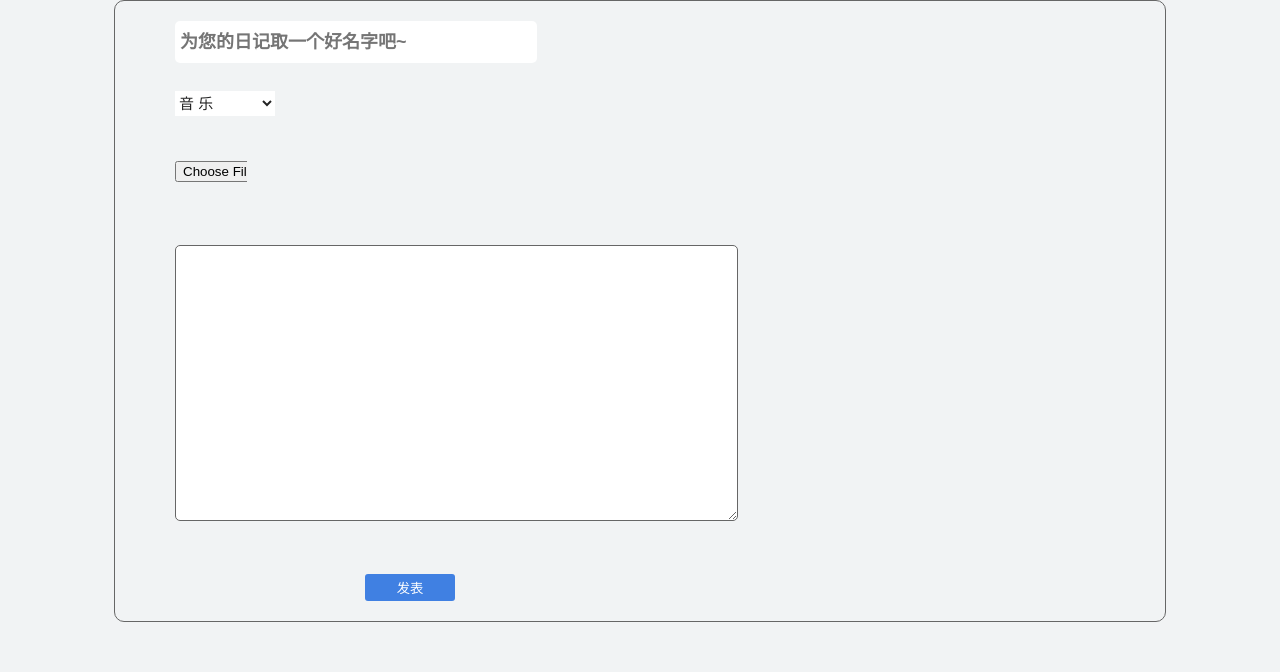
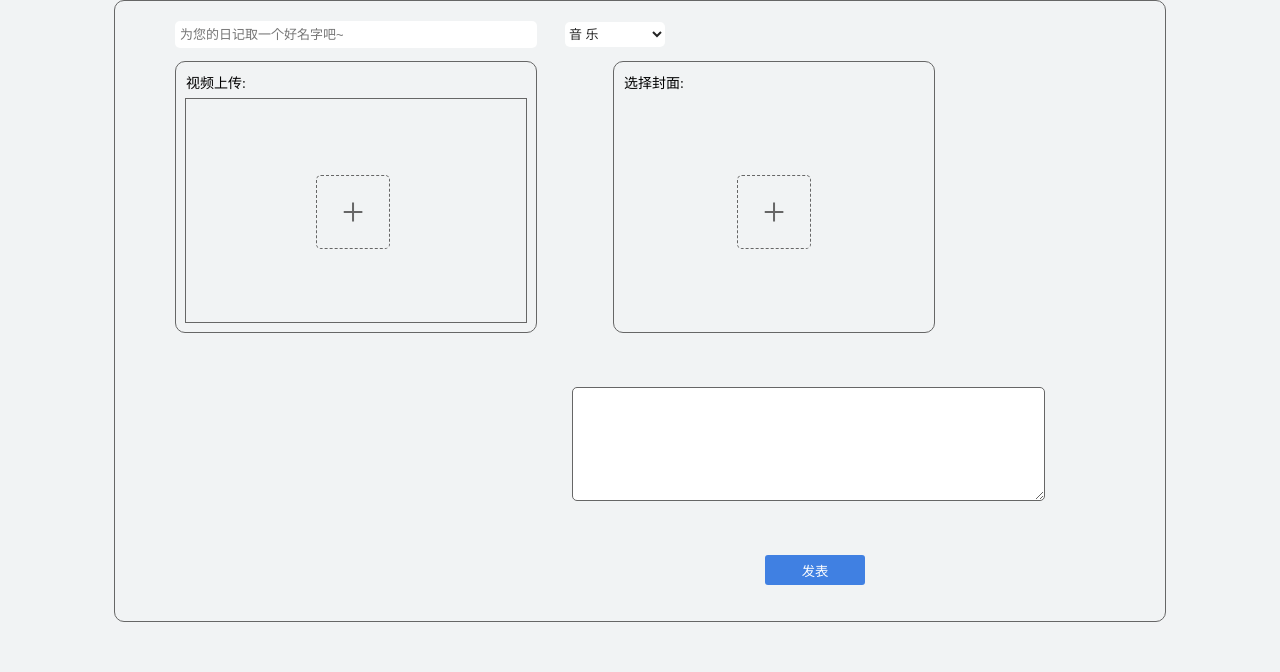
Before and after one commit to Gary0719/DjangoWeb, a Django app: page /essay/post in a window 1280 px wide. Shown: the part 152-824 px from the top of the page. Run offline with Django 3.2, Linux system fonts and the light colour scheme; parts of the project's set-up code (start-up, migrations or seed data) failed here and were passed over.

Commit message:
add video

```diff
--- a/M_community/essay/models.py
+++ b/M_community/essay/models.py
@@ -1,3 +1,4 @@
+from django.conf import settings
 from django.db import models
 
 # Create your models here.
@@ -8,8 +9,9 @@ class Essay(models.Model):
     title = models.CharField(max_length=100,verbose_name='标题')
     classify = models.CharField(max_length=1,verbose_name='话题')
     content = models.CharField(max_length=500,verbose_name='描述')
-    image = models.ImageField(verbose_name='附图')
+    image = models.ImageField(verbose_name='封面')
     author = models.ForeignKey(User,verbose_name='作者')
+    video = models.CharField(max_length=100,verbose_name='视频URL',default='')
     create_time = models.DateTimeField(auto_now_add=True,verbose_name='创建时间')
     update_time = models.DateTimeField(auto_now=True,verbose_name='更新时间')
     is_active = models.BooleanField(default=True)
--- a/M_community/essay/templates/essay/postEssay.html
+++ b/M_community/essay/templates/essay/postEssay.html
@@ -28,9 +28,20 @@
             </select>
         </div>
         <div id="content">
-            <img src="" id="show">
-            <input type="file" accept="image/png,image/jpeg,image/jpg" name="essayPicture" id="essayPicture" class="myessay">
-            <textarea name="content_text" class="myessay" id="content_text" cols="60" rows="15"></textarea>
+            <div id="pic">
+                <input type="file" accept="image/png,image/jpeg,image/jpg" name="essayPicture" id="essayPicture" class="myessay">
+                <span>选择封面:</span>
+                <div id="plus_1">+</div>
+            </div>
+            <textarea name="content_text" id="content_text" cols="50" rows="6"></textarea>
+        </div>
+
+        <div id="video_content">
+            <span>视频上传:</span>
+            <div id="video_show">
+                <input type="file" accept="video/*" id="upload_video">
+                <div id="plus">+</div>
+            </div>
         </div>
         <button id="send">发表</button>
     </div>
--- a/M_community/essay/views.py
+++ b/M_community/essay/views.py
@@ -8,6 +8,7 @@ from django.db.models import F
 from django.http import JsonResponse
 from django.shortcuts import render
 
+from community_token.views import check_login
 from essay.models import Essay, Comment
 from user.models import User
 # Create your views here.
@@ -36,54 +37,52 @@ def post_essay(request):
     if request.method == 'GET':
         return render(request,'essay/postEssay.html')
     elif request.method == 'POST':
-        token = request.META.get('HTTP_AUTHORIZATION')  # 获取请求头
-        if not token:
-            return JsonResponse({'code': 219, 'data': '当前未登录!'})
         try:
+            # 由于无法在请求头中设置token, 将token和username加入formdata动态表单中
+            # 如果token中的username和username字段的值相等, 再进一步获取数据
+            # 如果不相等, 给前端返回当前未登录的消息
+            # 若在检验token时发生错误, 则也给前端返回当前未登录的消息
+            username = request.POST.get('username')
+            token = request.POST.get('token')
             res = jwt.decode(token, key=settings.JWT_TOKEN_KEY, algorithms='HS256')
+            username_ = res['username']
+            if username_ == username:
+                user = User.objects.get(username=username)
+                if not os.path.exists(settings.MEDIA_ROOT + '/' + user.username):
+                    os.makedirs(settings.MEDIA_ROOT + '/' + user.username)
+                user_path = settings.MEDIA_ROOT + '/' + user.username
+                image_file = request.FILES['image_file']
+                video_file = request.FILES['video_file']
+                title = request.POST.get('title')
+                select = request.POST.get('select')
+                text = request.POST.get('text')
+                file_name_1 = os.path.join(user_path,image_file.name)
+                with open(file_name_1,'wb') as f:
+                    data = image_file.file.read()
+                    f.write(data)
+                file_name_2 = os.path.join(user_path,video_file.name)
+                with open(file_name_2,'wb') as f:
+                    data = video_file.file.read()
+                    f.write(data)
+                essay = Essay.objects.create(
+                    title=title,
+                    classify=select,
+                    content=text,
+                    image='/static/files/' + user.username + '/' + image_file.name,
+                    video='/static/files/' + user.username + '/' + video_file.name,
+                    author=user
+                )
+                # image, video 保存路径:
+                # /static/files/Jingtian/IMG_20200218_093400.jpg
+                # /static/files/Jingtian/6155d4730f0dfd933773ad289d56f9fd.mp4
+                return JsonResponse({'code': 200, 'data': '发表成功!'})
+            else:
+                return JsonResponse({'code': 220, 'data': '当前未登录!!'})
         except Exception as e:
-            return JsonResponse({'code': 220, 'data': '当前未登录!!'})
-        username = res['username']
-        user = User.objects.get(username=username)
-        if not os.path.exists(settings.MEDIA_ROOT + '/' + username):
-            os.makedirs(settings.MEDIA_ROOT + '/' + username)
-        user_path = settings.MEDIA_ROOT + '/' + username
-        try:
-            user_file = request.FILES['image']
-        except Exception as e:
-            return JsonResponse({'code':224,'data':'未选择图片'})
-        filename = os.path.join(user_path,user_file.name)
-        with open(filename,'wb') as f:
-            data = user_file.file.read()
-            f.write(data)
-        title = r.hget(username,'title').decode()
-        classify = r.hget(username,'classify').decode()
-        content = r.hget(username,'content').decode()
-        image_url = filename.strip()[36:]
-        essay = Essay.objects.create(title=title,classify=classify,content=content,image=image_url,author=user)
-        r.delete(username)
-        return JsonResponse({'code':200,'data':'ok'})
-    elif request.method == 'PUT':
-        token = request.META.get('HTTP_AUTHORIZATION')  # 获取请求头
-        if not token:
-            return JsonResponse({'code': 219, 'data': '当前未登录!'})
-        try:
-            res = jwt.decode(token, key=settings.JWT_TOKEN_KEY, algorithms='HS256')
-        except Exception as e:
-            return JsonResponse({'code': 220, 'data': '当前未登录!!'})
-        username = res['username']
-        data = json.loads(request.body.decode())
-        title = data.get('title')
-        if not title:
-            return JsonResponse({'code':221,'data':'标题未填写!'})
-        classify = data.get('classify')
-        if not classify:
-            return JsonResponse({'code':222,'data':'话题未填写!'})
-        content = data.get('content_text')
-        if not content:
-            return JsonResponse({'code':223,'data':'描述未填写!'})
-        r.hmset(username,{'title':title,'classify':classify,'content':content})
-        return JsonResponse({'code':200,'data':'ok'})
+            print(e)
+            JsonResponse({'code': 220, 'data': '当前未登录!!'})
+
+
 
 
 def get_detail(request,username,essay_id):
--- a/M_community/static/css/post.css
+++ b/M_community/static/css/post.css
@@ -23,6 +23,9 @@ input{
 }
 .clear{
     clear: both;
+}
+.hide{
+    display: none;
 }
 
 /* 头部样式 */
@@ -63,63 +66,95 @@ header span{
     margin-bottom: 50px;
     /* background-color: rgba(0, 0, 0, 0.3); */
 }
+#main .myessay{
+    position: absolute;
+    left: 60px;
+}
 #main #title{
     width: 1050px;
     height: 120px;
 }
-#main .myessay{
-    position: absolute;
-    left: 60px;
-}
+/* 文章标题 */
 #main #title #essayTitle{
     width: 355px;
-    height: 40px;
+    height: 25px;
     border-radius: 5px;
-    font-size: 18px;
+    font-size: 13px;
     padding-left: 5px;
-    font-weight: 600;
-    line-height: 40px;
+    line-height: 25px;
+    color: #242424;
 }
+/* 文章分类 */
 #main #title #classify{
     width: 100px;
     height: 25px;
     border:none;
     outline: none;
     background-color: #fff;
-    top: 90px;
-    font-size: 15px;
+    top: 21px;
+    left: 450px;
+    font-size: 13px;
     color: #242424;
+    border-radius: 5px;
 }
-
-#content #show{
-    width: 320px;
-    height: 240px;
-    border: 1px solid #666;
-    position: absolute;
-    right: 60px;
-    top: 265px;
-    border-radius: 5px;
-    border: none;
-    display: none;
-}
-#content #essayPicture{
-    width: 72px;
-    top: 160px;
-
-}
+/* 文章描述 */
 #content #content_text{
-    bottom: 100px;
     font-size: 15px;
     border: 1px solid #666;
     outline: none;
     border-radius: 5px;
+    position: absolute;
+    display: block;
+    right: 120px;
+    bottom: 120px;
 }
+
+/* 专辑封面 */
+#pic{
+    position: absolute;
+    right: 230px;
+    top: 60px;
+    border: 1px solid #666;
+    width: 320px;
+    height: 270px;
+    border-radius: 10px;
+}
+#pic #essayPicture{
+    width: 72px;
+    position: absolute;
+    left: 125px;
+    top: 137px;
+    opacity: 0;
+    z-index: 20;
+}
+#pic span{
+    position: absolute;
+    left: 10px;
+    top: 10px;
+    font-size: 14px;
+}
+#pic #plus_1{
+    width: 72px;
+    height: 72px;
+    text-align: center;
+    line-height: 72px;
+    border: 1px dashed #666;
+    border-radius: 5px;
+    font-size: 40px;
+    color: #666;
+    position: absolute;
+    left: 123px;
+    top: 113px;
+    z-index: 10;
+}
+
+
 #main #send{
-    width: 90px;
-    height: 27px;
+    width: 100px;
+    height: 30px;
     position: absolute;
-    left: 250px;
-    bottom: 20px;
+    right: 300px;
+    bottom: 36px;
     border: none;
     outline: none;
     border-radius: 3px;
@@ -130,3 +165,52 @@ header span{
 #main #send:active{
     background-color: #4060e2
 }
+
+
+/* 视频上传栏样式: */
+#video_content{
+    border: 1px solid #666;
+    border-radius: 10px;
+    width: 360px;
+    height: 270px;
+    position: absolute;
+    top: 60px;
+    left: 60px;
+}
+#video_content span{
+    display: inline-block;
+    position: absolute;
+    left: 10px;
+    top: 10px;
+    font-size: 14px;
+}
+#video_content input{
+    width: 72px;
+    opacity: 0;
+    position: absolute;
+    right: 136px;
+    top: 100px;
+    z-index: 15;
+}
+#video_content #plus{
+    width: 72px;
+    height: 72px;
+    text-align: center;
+    line-height: 72px;
+    border: 1px dashed #666;
+    border-radius: 5px;
+    font-size: 40px;
+    color: #666;
+    position: absolute;
+    right: 136px;
+    top: 76px;
+    z-index: 10;
+}
+#video_show{
+    width: 340px;
+    height: 223px;
+    border: 1px solid #666;
+    position: absolute;
+    right: 9px;
+    top:36px;
+}
--- a/M_community/static/js/post.js
+++ b/M_community/static/js/post.js
@@ -1,72 +1,216 @@
+// 图片上传预览的函数:
 function readURL(input){
     if (input.files && input.files[0]){
         var reader = new FileReader();
         reader.onload = function(e){
-            $('#show').css('display','block').attr('src',e.target.result);
+            $('#show').attr('src',e.target.result);
         }
         reader.readAsDataURL(input.files[0]);
-        // $('[name="photo"]').attr('style','display:none');
     }
 }
+// 视频上传预览的函数:
+function videoURL(input){
+    if (input.files && input.files[0]){
+        var reader = new FileReader();
+        reader.onload = function(e){
+            $('#myvideo').attr('src',e.target.result);
+        }
+        reader.readAsDataURL(input.files[0]);
+    }
+}
+
+
 $(function(){
     $('[name="essayPicture"]').change(function(){
+        // 生成一个图片节点:
+        img_show = $('<img id="show" class="hide">').css({
+            'width': '300px',
+            'height': '225px',
+            'position': 'absolute',
+            'right': '10px',
+            'top': '36px',
+            'border-radius': '5px',
+            'border': 'none',
+        });
+        $("#pic").prepend(img_show);
+        // 给图片节点设置src属性,并取消隐藏:
         readURL(this);
+        img_show.toggleClass('hide');
+        $("#plus_1").toggleClass('hide');
+        // 生成一个重选按钮,并追加:
+        reselect_btn = $("<button id='reselect'>重选</button>").css({
+            'position': 'absolute',
+            'right': '10px',
+            'top': '10px',
+            'width': '60px',
+            'height': '21px',
+            'line-height': '21px',
+            'font-size': '13px',
+            'border-radius': '5px',
+            'z-index': '10',
+            'cursor': 'pointer',
+            'outline': 'none',
+            'border': 'none',
+            'color': '#fff',
+            'background-color': '#c20c0b',
+        });
+        $("#pic").prepend(reselect_btn);
+        reselect_btn.click(function(){
+            // 点击重选时:预览图片移除;上传文件框重置;显示'+';重选按钮移除
+            img_show.remove();
+            $("#essayPicture").val(undefined);
+            $("#plus_1").toggleClass('hide');
+            reselect_btn.remove();
+        })
     });
 
+    $("#upload_video").change(function(){
+        // 生成一个视频节点:
+        video_show = $('<video id="myvideo" controls="controls" width="340" height="255" class="hide"></video>').css({
+            'position': 'absolute',
+            'right': '10px',
+            'top': '5px',
+            'outline': 'none'
+        })
+        $("#video_content").prepend(video_show);
+        // 给视频节点设置src属性:
+        videoURL(this);
+        var timerId = setTimeout(function(){
+            // 将视频节点移除隐藏属性; '+'号隐藏; 生成重选按钮并追加;
+            $("#myvideo").toggleClass('hide');
+            $("#plus").toggleClass('hide');
+            var reselect_btn = $("<button id='reselect'>重选</button>").css({
+                'position': 'absolute',
+                'right': '10px',
+                'top': '10px',
+                'width': '60px',
+                'height': '21px',
+                'line-height': '21px',
+                'font-size': '13px',
+                'border-radius': '5px',
+                'z-index': '10',
+                'cursor': 'pointer',
+                'outline': 'none',
+                'border': 'none',
+                'color': '#fff',
+                'background-color': '#c20c0b',
+            });
+            $("#video_content").append(reselect_btn);
+            $("#video_show").toggleClass('hide');
+            reselect_btn.click(function(){
+                // 点击重选按钮时: 将视频节点移除; 上传文件框重置; '+'号显示出来; 重选按钮移除
+                video_show.remove();
+                $("#upload_video").val(undefined);
+                $("#plus").toggleClass('hide');
+                reselect_btn.remove();
+                $("#video_show").toggleClass('hide');
+            })
+        },2000);
+        timerId;
+
+    });
+
+
     $('#send').click(function(){
+        formdata = new FormData();
         token = window.localStorage.getItem('community_token');
         username = window.localStorage.getItem('community_user');
-        formdata = new FormData();
-        formdata.append("image",$("#essayPicture")[0].files[0]);
+        if (username && token){
+            image_file = $("#essayPicture")[0].files[0];
+            video_file = $("#upload_video")[0].files[0];
+            text = $("#content_text").val();
+            title = $("#essayTitle").val();
+            select = $("#classify").val();
+            formdata.append('image_file',image_file);
+            formdata.append('video_file',video_file);
+            formdata.append('text',text);
+            formdata.append('title',title);
+            formdata.append('select',select);
+            formdata.append('username',username);
+            formdata.append('token',token);
+            // console.log(formdata.get('image_file'));
+            // console.log(formdata.get('video_file'));
+            // console.log(formdata.get('text'));
+            // console.log(formdata.get('title'));
+            // console.log(formdata.get('select'));
+            if(image_file == undefined){
+                alert('您还未选择专辑封面!');
+            }else if(video_file == undefined){
+                alert('您还未选择上传视频!');
+            }else if(text.length == 0){
+                alert('您还未添加相应描述!');
+            }else if(title.length == 0){
+                alert('您还未添加文章标题!');
+            }else{
                 $.ajax({
                     url:'/essay/post',
-            type:'put',
-            contentType:'application/json;charset:utf-8',
-            data:JSON.stringify({
-                'title':$('#essayTitle').val(),
-                'classify':$('#classify').val(),
-                'content_text':$('#content_text').val(),
-                }),
-            dataType:'json',
-            beforeSend: function(request) {
-                request.setRequestHeader("Authorization", token);
-            },
-            success: function(res) {
-                if (res.code == 200) {
-                    $.ajax({
+                    type:'post',
                     processData: false,
                     contentType: false,
-                        url: '/essay/post',
-                        type: 'post',
                     data: formdata,
                     dataType:'json',
-                        beforeSend: function(request) {
-                            request.setRequestHeader("Authorization", token);
-                        },
-                        success: function(res) {
-                            if (res.code == 200) {
-                                alert('成功！')
-                                location.href = '/index';
-                            }else if(res.code == 224){
+                    success:function(res){
+                        if(res.code == 200){
                             alert(res.data);
-                            }
-                        }
-                    });
-                }else if(res.code == 219){
-                    alert('当前未登录');
-                    location.href == '/user/login'
-                }else if(res.code == 220){
-                    alert('当前未登录');
-                    location.href == '/user/login'
-                }else if(res.code == 221){
-                    alert(res.data);
-                }else if(res.code == 222){
-                    alert(res.data);
-                }else if(res.code == 223){
+                        }else{
                             alert(res.data);
                         }
                     },
                 })
+            }
+        }else{
+            alert('您当前为登录!');
+        }
+
+        // $.ajax({
+        //     url:'/essay/post',
+        //     type:'put',
+        //     contentType:'application/json;charset:utf-8',
+        //     data:JSON.stringify({
+        //         'title':$('#essayTitle').val(),
+        //         'classify':$('#classify').val(),
+        //         'content_text':$('#content_text').val(),
+        //         }),
+        //     dataType:'json',
+        //     beforeSend: function(request) {
+        //         request.setRequestHeader("Authorization", token);
+        //     },
+        //     success: function(res) {
+        //         if (res.code == 200) {
+        //             $.ajax({
+        //                 processData: false,
+        //                 contentType: false,
+        //                 url: '/essay/post',
+        //                 type: 'post',
+        //                 data: formdata,
+        //                 dataType:'json',
+                        // beforeSend: function(request) {
+                        //     request.setRequestHeader("Authorization", token);
+                        // },
+        //                 success: function(res) {
+        //                     if (res.code == 200) {
+        //                         alert('成功！')
+        //                         location.href = '/index';
+        //                     }else if(res.code == 224){
+        //                         alert(res.data);
+        //                     }
+        //                 }
+        //             });
+        //         }else if(res.code == 219){
+        //             alert('当前未登录');
+        //             location.href == '/user/login'
+        //         }else if(res.code == 220){
+        //             alert('当前未登录');
+        //             location.href == '/user/login'
+        //         }else if(res.code == 221){
+        //             alert(res.data);
+        //         }else if(res.code == 222){
+        //             alert(res.data);
+        //         }else if(res.code == 223){
+        //             alert(res.data);
+        //         }
+        //     },
+        // })
 
     })
 })
```
Also changed, not shown: M_community/community_token/views.py (+13 -0 lines), M_community/essay/migrations/0003_auto_20200218_1811.py (added), M_community/static/files/Jingtian/IMG_20200218_093400.jpg (added), 1 other file. Lines whose indentation alone changed are shown as unchanged.
